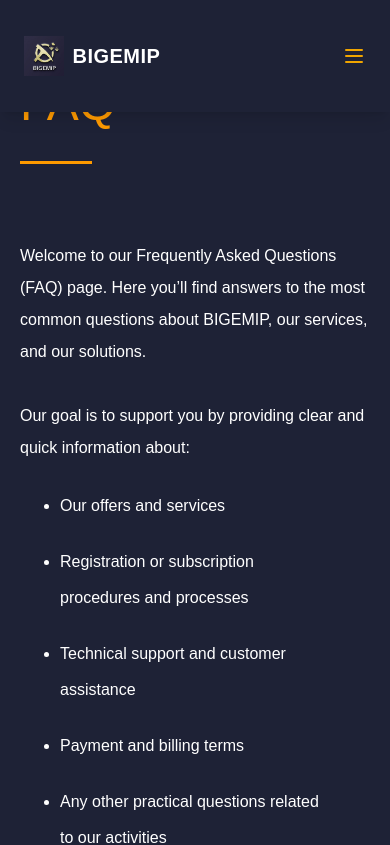
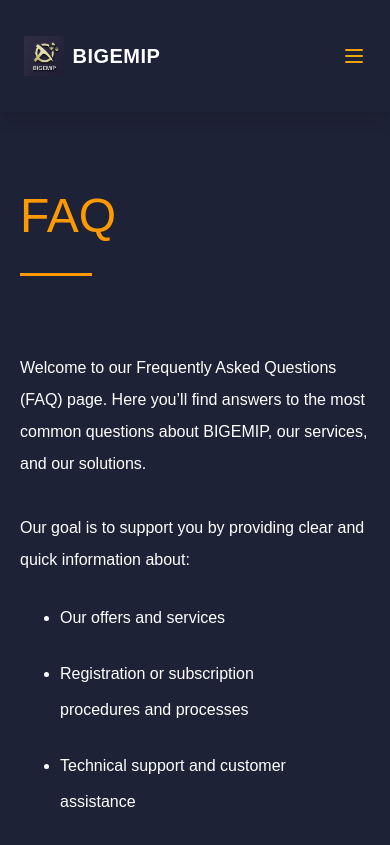
Before and after one commit to JordyBukondaTshibangu/BIGEMIP-SARL, a Next.js app: page /en/faq in a window 390 px wide. Shown: the top 845 px of the page. Built offline with nearby package versions, Linux system fonts and the light colour scheme.

Commit message:
fix: legal page UI fixes

```diff
--- a/src/app/[locale]/(legal)/faq/page.tsx
+++ b/src/app/[locale]/(legal)/faq/page.tsx
@@ -6,7 +6,7 @@ function Faq() {
   const t = useTranslations("Faq");
 
   return (
-    <div className="w-full min-h-screen flex flex-col bg-[#1e2236] pb-48 lg:pt-28">
+    <div className="w-full min-h-screen flex flex-col bg-[#1e2236] pb-48 pt-28">
       <HeaderTitle title={t("title")} subtitle={t("subtitle")} />
 
       <section className="w-full lg:mx-auto flex flex-col gap-8 px-5 -mt-12 pb-20">
--- a/src/app/[locale]/(legal)/privacy-policy/page.tsx
+++ b/src/app/[locale]/(legal)/privacy-policy/page.tsx
@@ -7,7 +7,7 @@ function PrivacyPolicy() {
   const t = useTranslations("PrivacyPolicy");
 
   return (
-    <div className="w-full min-h-screen flex flex-col lg:pt-28">
+    <div className="w-full min-h-screen flex flex-col pt-28">
       <HeaderTitle title={t("title")} subtitle={t("description_1")} />
 
       <section className="w-full lg:mx-auto flex flex-col gap-8 px-5 -mt-12 pb-20 bg-[#1e2236]">
--- a/src/app/[locale]/(legal)/support/page.tsx
+++ b/src/app/[locale]/(legal)/support/page.tsx
@@ -7,7 +7,7 @@ function Support() {
   const t = useTranslations("Support");
 
   return (
-    <div className="w-full min-h-screen flex flex-col lg:pt-28">
+    <div className="w-full min-h-screen flex flex-col pt-28">
       <HeaderTitle title={t("title")} subtitle={t("subtitle")} />
 
       <section className="w-full lg:mx-auto flex flex-col gap-20 px-5 py-20">
--- a/src/app/[locale]/(legal)/terms-and-conditions/page.tsx
+++ b/src/app/[locale]/(legal)/terms-and-conditions/page.tsx
@@ -7,7 +7,7 @@ function AboutUs() {
   const t = useTranslations("TermsAndCondition");
 
   return (
-    <div className="w-full min-h-screen flex flex-col lg:pt-28">
+    <div className="w-full min-h-screen flex flex-col pt-28">
       <HeaderTitle title={t("title")} subtitle={t("subtitle")} />
       <motion.section className="w-full lg:mx-auto flex flex-col gap-20 px-5 py-20">
         <div className="lg:max-w-7xl lg:mx-auto w-full flex flex-col gap-6 lg:w-3/4">
```
